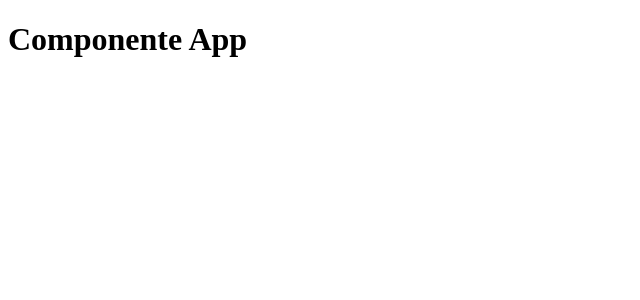
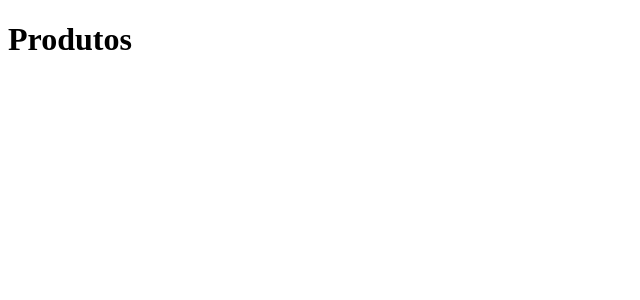
Before and after one commit to FelipeSants08/aula06-2sem, a React (Vite) app in the folder aula06/: page /produtos in a window 1280 px wide. Shown: the top 300 px of the page, without its empty margins (0-640 px from the left). Built offline with nearby package versions, Linux system fonts and the light colour scheme.

Commit message:
Arquivo de transição e rotas criadas

```diff
--- a/aula06/src/App.tsx
+++ b/aula06/src/App.tsx
@@ -1,7 +1,9 @@
+import { Outlet } from "react-router-dom";
+
 function App(){
   return(
     <div>
-      <h1>Componente App</h1>
+      <Outlet />
     </div>
   );
 }
--- a/aula06/src/main.tsx
+++ b/aula06/src/main.tsx
@@ -1,14 +1,24 @@
 import { StrictMode } from 'react'
 import { createRoot } from 'react-dom/client'
 import App from './App.tsx'
+
 import { createBrowserRouter, RouterProvider } from 'react-router-dom'
 import Home from './routes/Home/index.tsx'
 import Produtos from './routes/Produtos/indes.tsx'
 import EditarProdutos from './routes/EditarProdutos/index.tsx'
 import Error from './routes/Error/index.tsx'
 
+const routes = createBrowserRouter([
+  {
+    path:"/", element:<App/>, errorElement:<Error/>, children:[
+      {path:"/", element: <Home/>},
+      {path:"/produtos", element: <Produtos/>},
+      {path:"/editar/produtos/:id", element: <EditarProdutos/>},
+    ]
+  }]);
+
 createRoot(document.getElementById('root')!).render(
   <StrictMode>
-    <App />
+    <RouterProvider router={routes}/>
   </StrictMode>,
 )
--- a/aula06/src/routes/Error/index.tsx
+++ b/aula06/src/routes/Error/index.tsx
@@ -1,7 +1,7 @@
 function Error(){
     return(
       <div>
-
+        <h1>Erro 404 - Página não encontrada...</h1>
       </div>
     );
   }
--- a/aula06/src/routes/Home/index.tsx
+++ b/aula06/src/routes/Home/index.tsx
@@ -1,7 +1,7 @@
 function Home(){
     return(
       <div>
-
+        <h1>Componente Home</h1>
       </div>
     );
   }
--- a/aula06/src/routes/Produtos/indes.tsx
+++ b/aula06/src/routes/Produtos/indes.tsx
@@ -1,7 +1,7 @@
 function Produtos(){
     return(
       <div>
-
+        <h1>Produtos</h1>
       </div>
     );
   }
```
